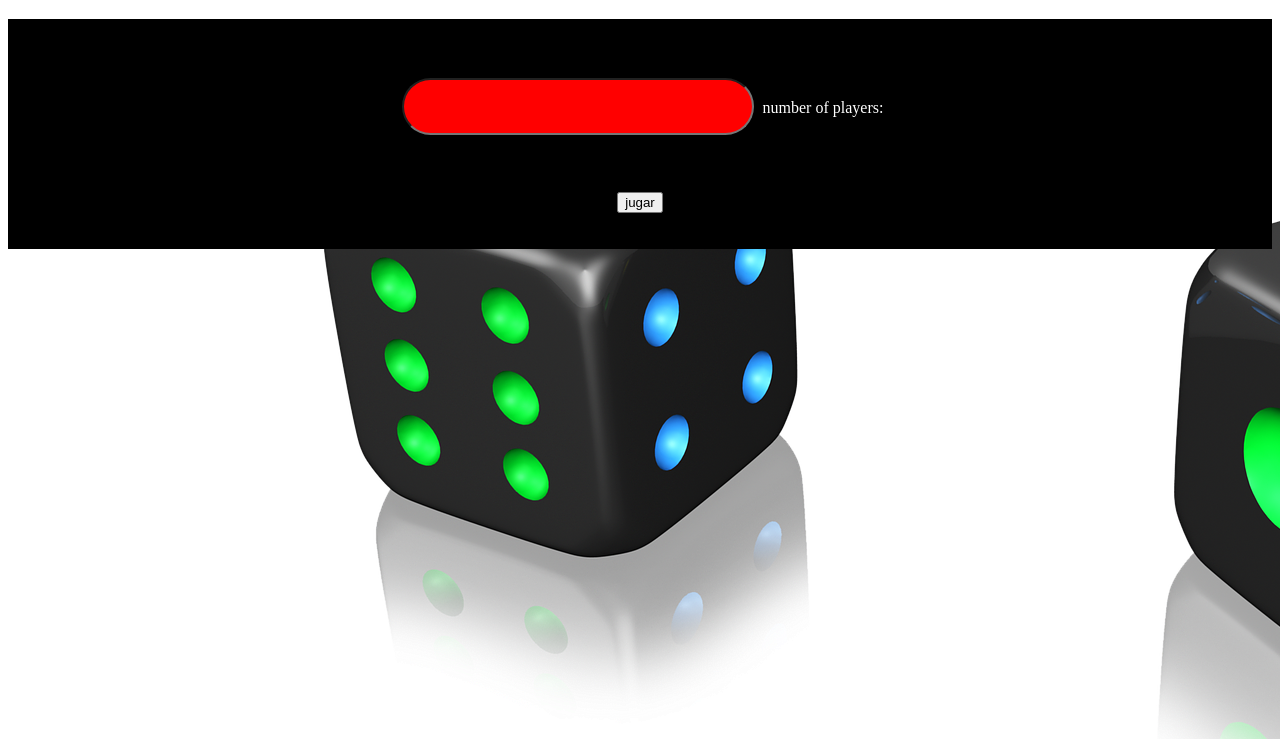
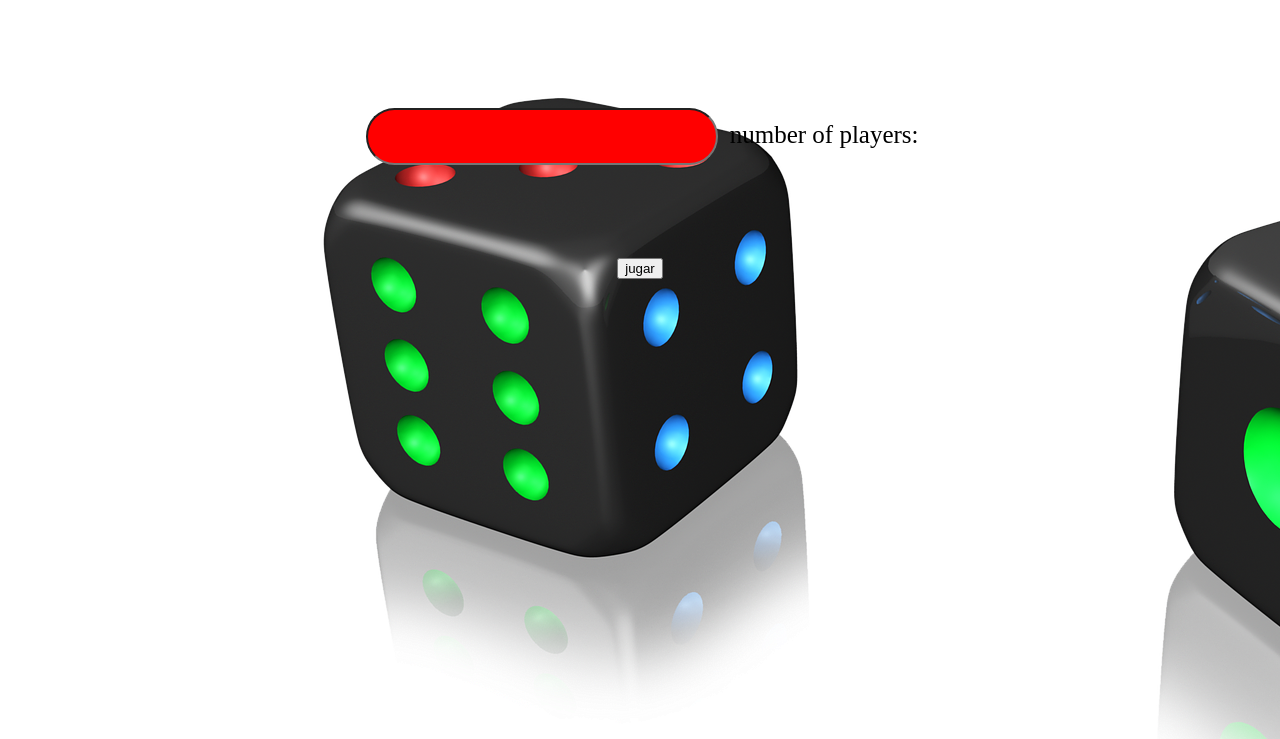
Before and after one commit to JOSSEL01/DIce, a plain HTML site: page index.html in a window 1280 px wide. Shown: the part 61-800 px from the top of the page. Drawn offline with Linux system fonts and the light colour scheme.

Commit message:
Update style.css

```diff
--- a/style.css
+++ b/style.css
@@ -16,8 +16,8 @@ p{
 
 .cal{
 	text-align: center;
-	background-color: black;
-	color: white;
+	font-size: 25px;
+	color: black;
 }
 
 input{
```
